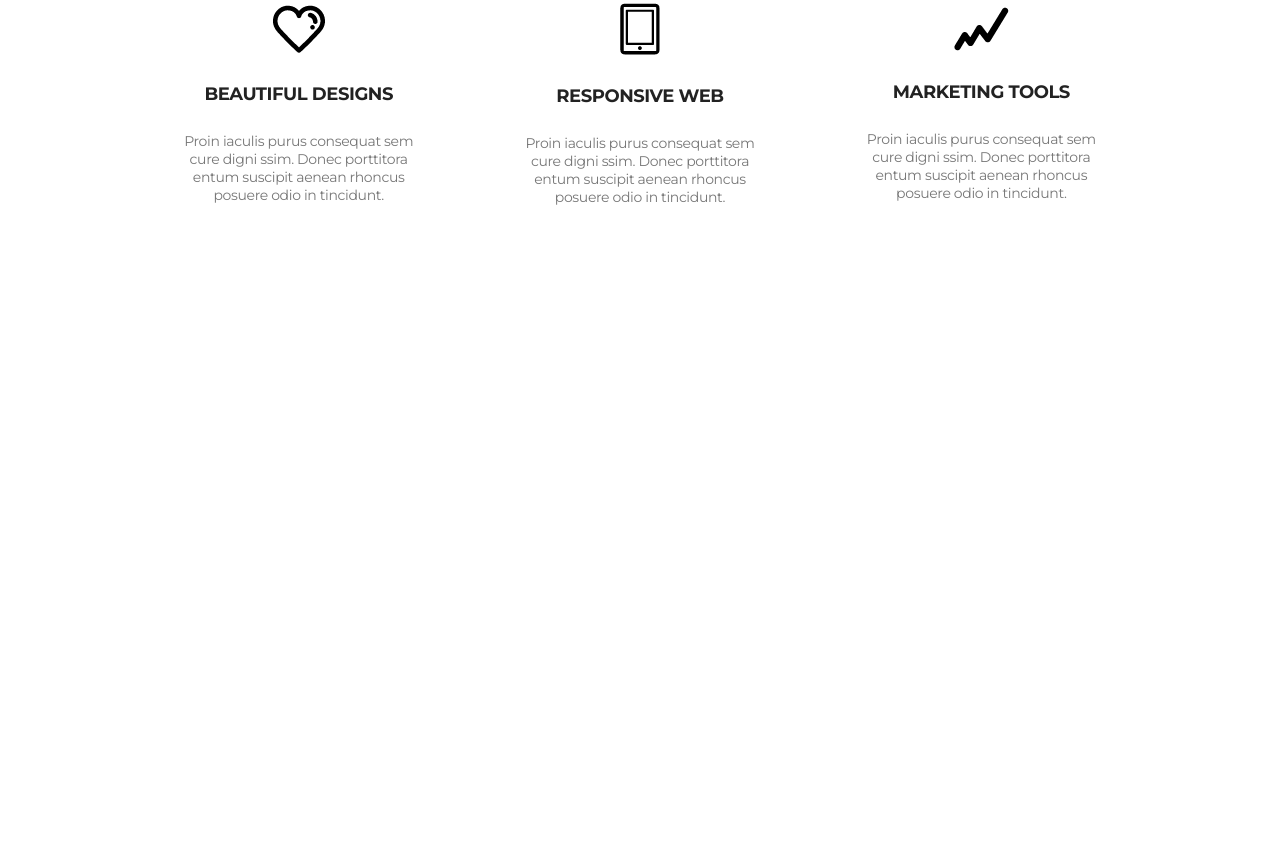
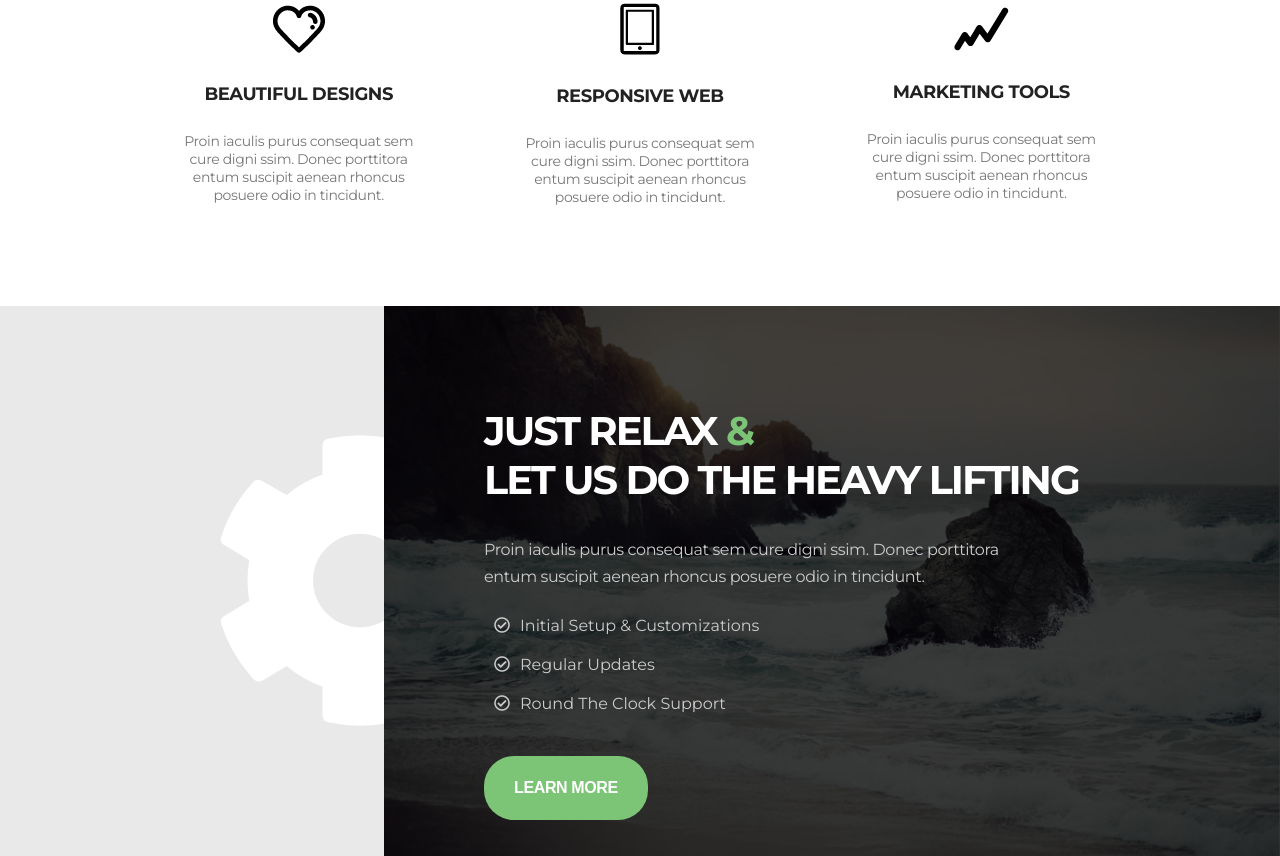
Before and after one commit to wronkowa/psd-to-html-sass, a plain HTML site: page index.html in a window 1280 px wide. Shown: the part 1360-2216 px from the top of the page. Before the commit the page ends 1666 px from the top, so only its background shows below. Drawn offline with Linux system fonts and the light colour scheme.

Commit message:
add relax section

```diff
--- a/index.html
+++ b/index.html
@@ -6,6 +6,11 @@
   <meta name="viewport" content="width=device-width, initial-scale=1.0">
   <meta http-equiv="X-UA-Compatible" content="ie=edge">
   <title>PSD to HTML</title>
+
+  <link rel="stylesheet" href="https://use.fontawesome.com/releases/v5.8.1/css/all.css"
+    integrity="sha384-50oBUHEmvpQ+1lW4y57PTFmhCaXp0ML5d60M1M7uH2+nqUivzIebhndOJK28anvf" crossorigin="anonymous">
+
+
   <link href="https://fonts.googleapis.com/css?family=Montserrat:400,700&amp;subset=latin-ext" rel="stylesheet">
 
   <link rel="stylesheet" href="css/style.css">
@@ -32,6 +37,8 @@
       <h2>Proin iaculis purus consequat sem cure. </h2>
       <button>view porfolio</button>
     </header>
+
+    <!-- section services -->
     <section class="services">
       <h1>proffessional services</h1>
       <h2>Proin iaculis purus consequat sem cure </h2>
@@ -59,6 +66,27 @@
         </article>
       </div>
     </section>
+
+    <!-- section just relax  -->
+    <section class="relax">
+      <div class="background">
+        <i class="fas fa-cog"></i>
+        <img src="img/Background -Relax.png" alt="background image">
+      </div>
+
+      <h1>Just relax <span>&</span></br>let us do the heavy lifting</h1>
+      <p>
+        Proin iaculis purus consequat sem cure digni ssim. Donec
+        porttitora entum suscipit aenean rhoncus posuere odio in tincidunt.
+      </p>
+      <ul>
+        <li><i class="far fa-check-circle"></i>Initial Setup & Customizations</li>
+        <li><i class="far fa-check-circle"></i>Regular Updates</li>
+        <li><i class="far fa-check-circle"></i>Round The Clock Support</li>
+      </ul>
+      <button>Learn more</button>
+    </section>
+
   </div>
 </body>
 
--- a/sass/_header.sass
+++ b/sass/_header.sass
@@ -44,17 +44,19 @@ header
     margin-top: 350px
     width: 200px
     height: 60px
-    background-color: #ffffff
+    background-color: #7cc576
     border: 1px solid #222222
     border-radius: 30px
     // text-shadow: 0 1px 1px rgba(0, 0, 0, 0.7)
-    color: #222222
+    color: white
     text-transform: uppercase
     font-weight: 700
     letter-spacing: -0.37px
     font-size: 16px
     cursor: pointer
     overflow: hidden
+    &:hover
+      color: #222222
   button:after
     content: ''
     position: absolute
@@ -63,7 +65,7 @@ header
     width: 100%
     height: 100%
     z-index: -2
-    background-color: #7cc576
+    background-color: white
     transform: translateY(-100%)
     transition: .3s
   button:hover:after
--- /dev/null
+++ b/sass/_section-relax.sass
@@ -0,0 +1,106 @@
+section.relax
+  position: relative
+  height: 550px
+  background-color: #e9e9e9
+  overflow: hidden
+  div.background
+    position: absolute
+    top: 0
+    right: 0
+    display: flex
+    font-size: 300px
+    width: 100%
+    height: 100%
+    color: white
+    &:before
+      content: ''
+      position: absolute
+      top: 0
+      right: 0
+      width: 70%
+      height: 100%
+      background-color: #000000
+      opacity: .75
+      z-index: 1
+    img
+      width: 70%
+      height: 100%
+      position: absolute
+      top: 0
+      right: 0
+    i
+      position: relative
+      line-height: 550px
+      transform: translateX(70%)
+  h1
+    position: absolute
+    z-index: 2
+    padding: 100px
+    top: 0
+    left: 30%
+    color: #ffffff
+    font-size: 40px
+    font-weight: 700
+    text-transform: uppercase
+    letter-spacing: -2px
+    color: white
+    & span
+      color: #7cc576
+  p
+    color: #cccccc
+    font-size: 16px
+    font-weight: 400
+    letter-spacing: -0.4px
+    width: 60%
+    line-height: 170%
+    position: absolute
+    z-index: 2
+    padding: 230px 100px
+    top: 0
+    left: 30%
+  ul
+    list-style: none
+    position: absolute
+    z-index: 2
+    padding: 300px 100px
+    top: 0
+    left: 30%
+    color: #cccccc
+    li
+      padding: 10px
+      i
+        margin-right: 10px
+  button
+    background-color: #7cc576
+    padding: 10px 30px
+    border: none
+    border-radius: 30px
+    position: absolute
+    z-index: 2
+    margin: 450px 100px
+    top: 0
+    left: 30%
+    text-transform: uppercase
+    color: white
+    transition: .3s
+    cursor: pointer
+    overflow: hidden
+    font-size: 16px
+    font-weight: 700
+    line-height: 44.21px
+    letter-spacing: -0.37px
+    &:hover
+      color: black
+  button:after
+    content: ''
+    position: absolute
+    top: 0
+    left: 0
+    width: 100%
+    height: 100%
+    z-index: -2
+    background-color: white
+    transform: translateY(-100%)
+    transition: .3s
+  button:hover:after
+    transform: translateY(0)
--- a/sass/style.sass
+++ b/sass/style.sass
@@ -9,3 +9,4 @@ html
 @import 'nav'
 @import 'header'
 @import 'section-services'
+@import 'section-relax'
```
Also changed, not shown: css/style.css, img/Background -Relax.png (added), 1 other file.
